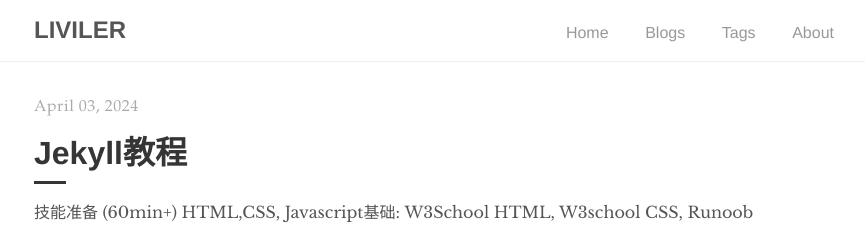
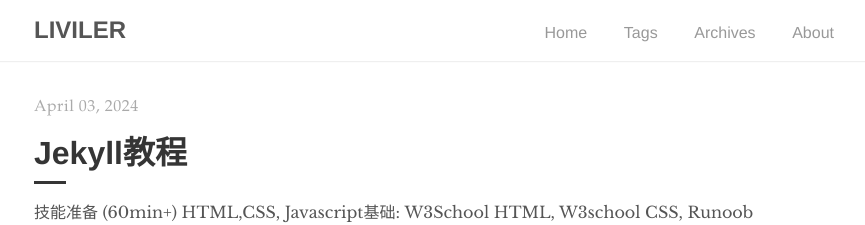
Before and after one commit to liviler/blog, a Jekyll site: the page built from archives/index.html, in a window 1280 px wide. Shown: the top 225 px of the page, without its empty margins (206-1071 px from the left). Built offline with Jekyll 4.4.1, drawn with Linux system fonts in a browser that asks for light colours; the list of posts is cut into pages by our own code.

Commit message:
change blogs to archives

```diff
--- a/_config.yml
+++ b/_config.yml
@@ -28,7 +28,7 @@
   - jekyll-seo-tag
 
 paginate:       4
-paginate_path:  /blogs/:num
+paginate_path:  /archives/:num
 
 google_analytics: G-82QSKQZY88
 
--- a/_includes/navigation.html
+++ b/_includes/navigation.html
@@ -5,8 +5,8 @@
     </a>
     <ul>
       <li><a href="{{ site.baseurl }}/">Home</a></li>
-      <li><a href="{{ '/blogs' | prepend: site.baseurl }}">Blogs</a></li>
       <li><a href="{{ '/tags' | prepend: site.baseurl }}">Tags</a></li>
+      <li><a href="{{ '/archives' | prepend: site.baseurl }}">Archives</a></li>
       <li><a href="{{ '/about' | prepend: site.baseurl }}">About</a></li>
     </ul>
   </div>
--- a/blogs/index.html
+++ b/archives/index.html
@@ -1,6 +1,6 @@
 ---
 layout: default
-title: "Blogs"
+title: "Archives"
 ---
 
 <div class="catalogue">
```
